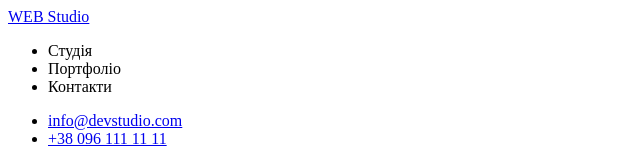
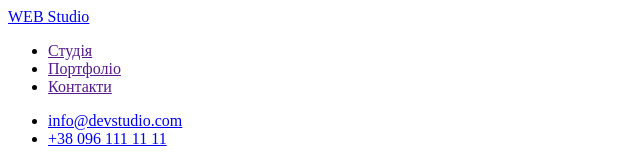
Before and after one commit to VasylFedorak/goit-markup-hw-01, a plain HTML site: page index.html in a window 1280 px wide. Shown: the top 160 px of the page, without its empty margins (0-640 px from the left). Drawn offline with Linux system fonts and the light colour scheme.

Commit message:
вставляю назви старінок в ссилки
Завершую ДЗ№1 : )

```diff
--- a/index.html
+++ b/index.html
@@ -10,9 +10,9 @@
       <nav>
         <a href="./index.html">WEB Studio</a>
         <ul>
-          <li><a href="" aria-label="Студія link"></a>Студія</li>
-          <li><a href="" aria-label="Портфоліо link"></a>Портфоліо</li>
-          <li><a href="" aria-label="Контакти link"></a>Контакти</li>
+          <li><a href="" aria-label="Студія link">Студія</a></li>
+          <li><a href="" aria-label="Портфоліо link">Портфоліо</a></li>
+          <li><a href="" aria-label="Контакти link">Контакти</a></li>
         </ul>
         <ul>
           <li>
```
